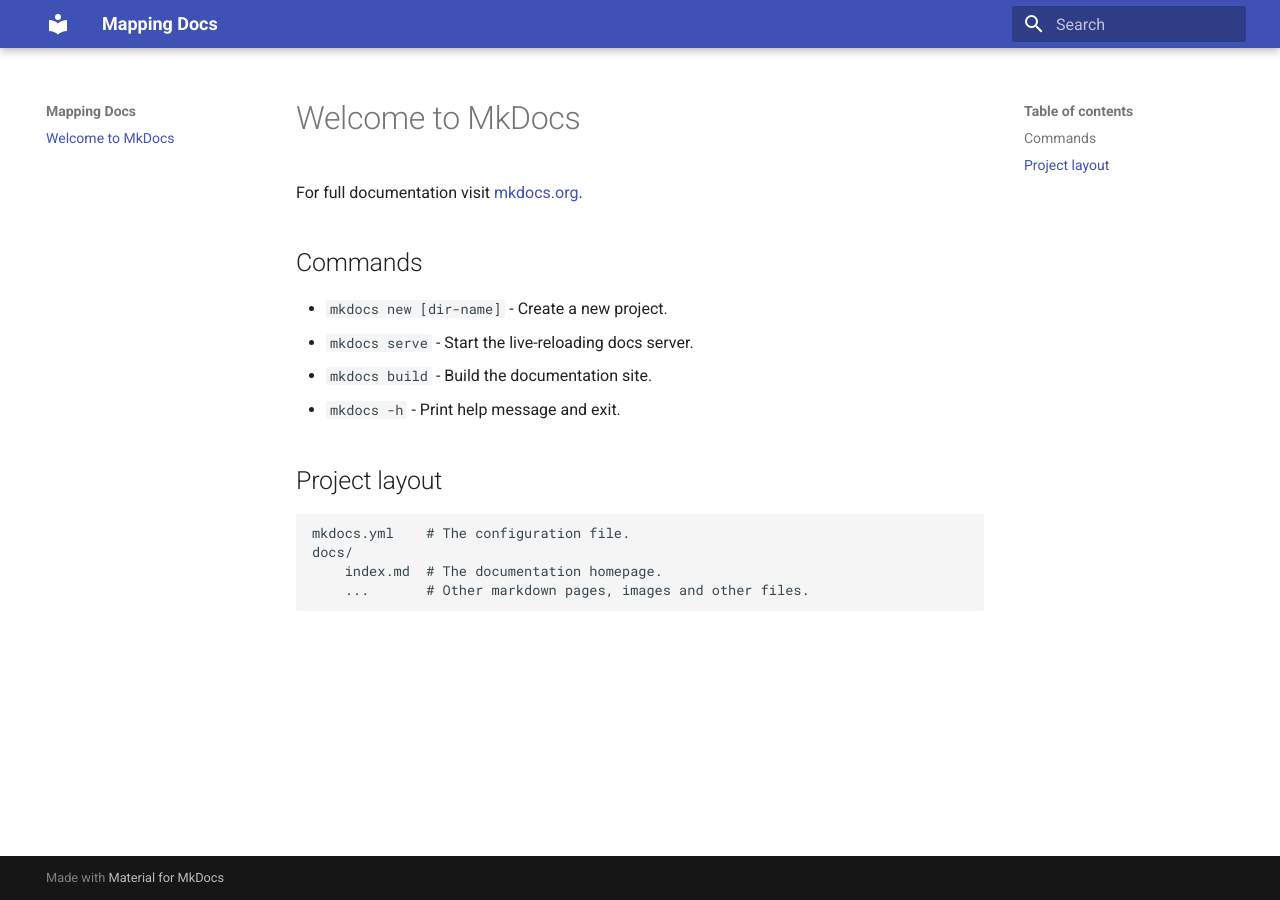
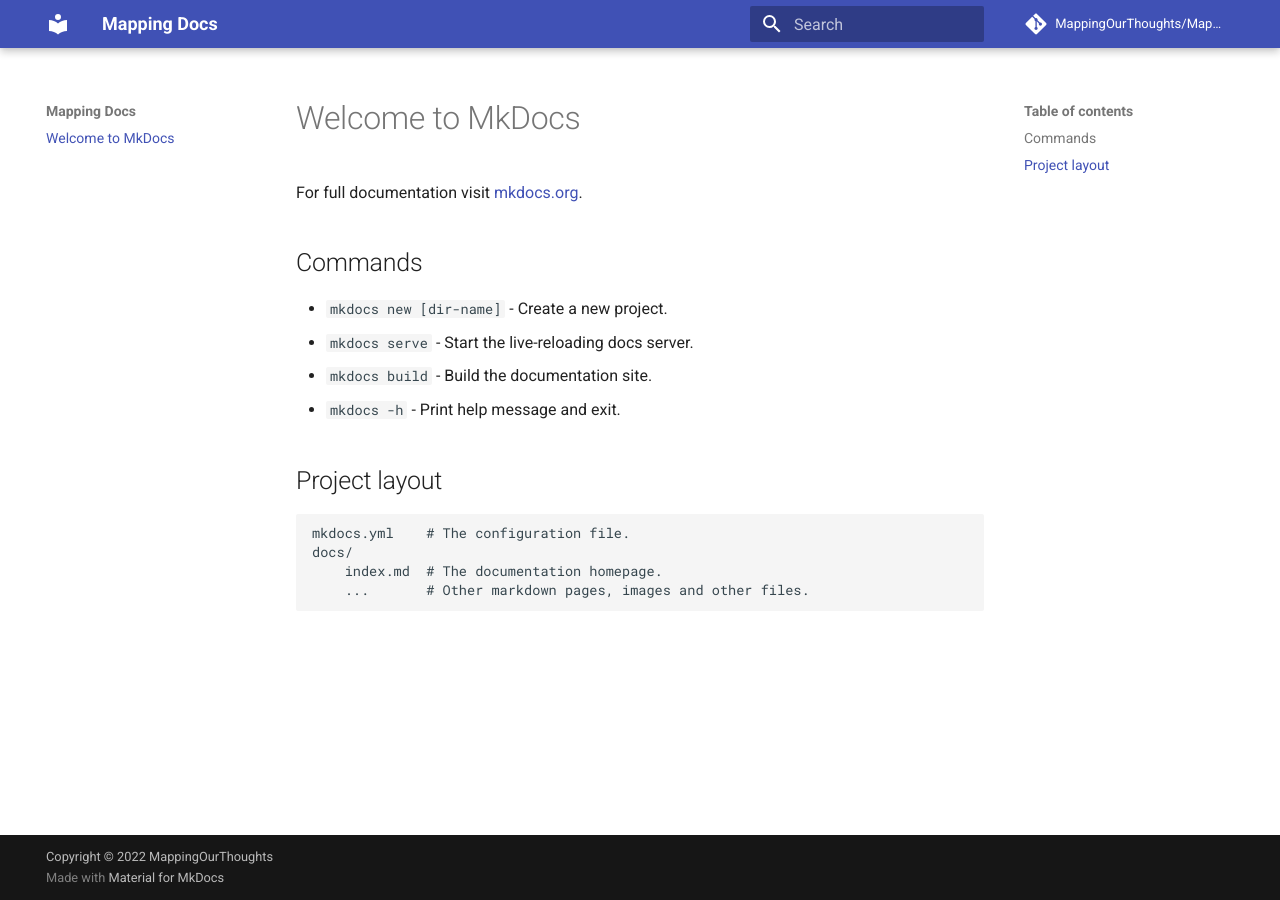
Before and after one commit to MappingOurThoughts/MappingOurThoughts.github.io, an MkDocs documentation site: the page built from docs/index.md, in a window 1280 px wide. Built offline with MkDocs 1.6.1 and Material for MkDocs 9.7.7, drawn with Linux system fonts in a browser that asks for light colours; comment, search, counter and statistics services are not loaded.

Commit message:
Update mkdocs.yml

```diff
--- a/mkdocs.yml
+++ b/mkdocs.yml
@@ -2,6 +2,13 @@
 site_url: https://docs.mappingourthoughts.org
 site_author: Antonio Turley
 
+# Repository
+repo_name: MappingOurThoughts/MappingOurThoughts.github.io
+repo_url: https://github.com/MappingOurThoughts/MappingOurThoughts.github.io
+
+# Copyright
+copyright: Copyright &copy; 2022 MappingOurThoughts
+
 # Configuration
 theme:
   name: material
```
